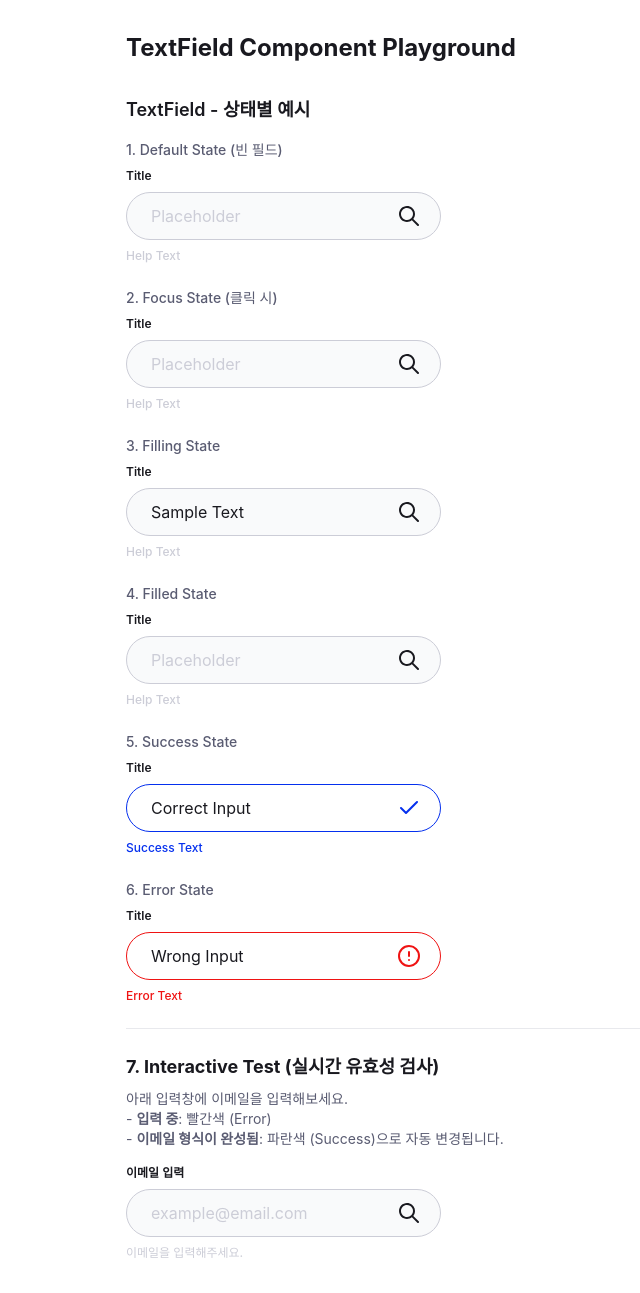
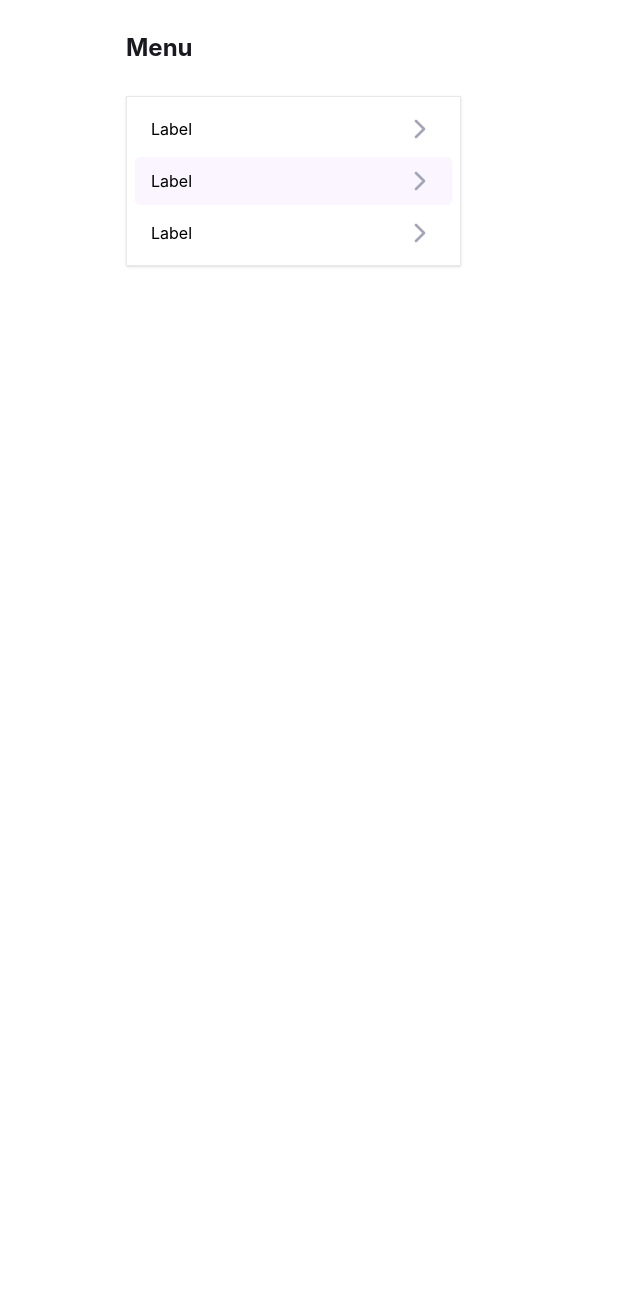
Before and after one commit to Leets-Official/StepBookStep-FE, a React (Vite) app: page / in a window 1280 px wide. Shown: the whole page, without its empty margins (98-738 px from the left). After the commit the page ends 800 px from the top, so only its background shows below. Built offline with nearby package versions, Linux system fonts and the light colour scheme; a web font is replaced by a local one.

Commit message:
feat : Menu 컴포넌트 구현

```diff
--- /dev/null
+++ b/src/components/Menu/Menu.styles.ts
@@ -0,0 +1,11 @@
+export const menuContainer = "flex flex-col w-[335px] bg-white border border-gray-200 p-2 rounded-[2xpx] shadow-sm gap-1";
+
+export const itemBase = "flex items-center justify-between w-full h-[48px] px-4 text-md font-md cursor-pointer transition-colors rounded-[5px]";
+
+export const itemActive = "bg-purple-50 text-black";
+
+export const itemInactive = "bg-transparent text-black hover:bg-purple-50/50";
+
+export const itemLabel = "flex-1 text-left";
+
+export const itemIcon = "w-8 h-14 text-gray-400";
--- /dev/null
+++ b/src/components/Menu/Menu.tsx
@@ -0,0 +1,14 @@
+import React from "react";
+import { menuContainer } from "./Menu.styles";
+
+interface MenuProps {
+  children: React.ReactNode;
+}
+
+export function Menu({ children }: MenuProps) {
+  return (
+    <ul className={menuContainer}>
+      {children}
+    </ul>
+  );
+}
--- /dev/null
+++ b/src/components/Menu/MenuItem.tsx
@@ -0,0 +1,23 @@
+import { itemBase, itemActive, itemInactive, itemLabel, itemIcon } from "./Menu.styles";
+import { ChevronRightIcon } from "@/assets/icons";
+
+interface MenuItemProps {
+  label: string;
+  interaction?: boolean;
+  onClick?: () => void;
+}
+
+export function MenuItem({ label, interaction = false, onClick }: MenuItemProps) {
+  return (
+    <li
+      className={[
+        itemBase,
+        interaction ? itemActive : itemInactive
+      ].join(" ")}
+      onClick={onClick}
+    >
+      <span className={itemLabel}>{label}</span>
+      <ChevronRightIcon className={itemIcon} />
+    </li>
+  );
+}
--- a/src/pages/PlayGround.tsx
+++ b/src/pages/PlayGround.tsx
@@ -1,143 +1,36 @@
+import { Menu } from "@/components/Menu/Menu";
+import { MenuItem } from "@/components/Menu/MenuItem";
 import { useState } from "react";
-import { TextField } from "@/components/TextField/TextField";
-import type { TextFieldState } from "@/components/TextField/TextField.types"; // 타입 import 추가
 
 export default function PlayGround() {
-  // TextField용 state
-  const [searchValue, setSearchValue] = useState("");
-  const [filledValue, setFilledValue] = useState("Sample Text");
 
-  // Success 및 Error 상태 테스트를 위한 State
-  const [successValue, setSuccessValue] = useState("Correct Input");
-  const [errorValue, setErrorValue] = useState("Wrong Input");
+  const [activeId, setActiveId] = useState<number | null>(1); // 사진처럼 2번째 아이템 기본 활성
 
-  // [중요] 7번 인터랙티브 테스트를 위한 State와 로직이 여기 있어야 합니다!
-  const [emailValue, setEmailValue] = useState("");
-
-  // 이메일 유효성 검사 함수
-  const getEmailState = (value: string): TextFieldState => {
-    if (value.length === 0) return "default"; // 입력 없으면 기본
-    const emailRegex = /^[^\s@]+@[^\s@]+\.[^\s@]+$/; // 이메일 정규식
-    return emailRegex.test(value) ? "success" : "error";
+  const handleMenuClick = (index: number) => {
+    setActiveId(prev => (prev === index ? null : index));
   };
-
-  // 현재 상태 계산
-  const currentEmailState = getEmailState(emailValue);
 
   return (
     <div className="p-8 space-y-8 max-w-4xl mx-auto">
-      <h1 className="text-2xl font-bold text-gray-900">TextField Component Playground</h1>
+      <h1 className="text-2xl font-bold text-gray-900 font-sans">Menu</h1>
 
-      {/* TextField 섹션 */}
-      <section className="space-y-6">
-        <h2 className="text-lg font-semibold text-gray-900 mb-4">TextField - 상태별 예시</h2>
-
-        {/* 1. Default State */}
-        <div className="space-y-2">
-          <p className="text-sm font-medium text-gray-600">1. Default State (빈 필드)</p>
-          <TextField
-            title="Title"
-            placeholder="Placeholder"
-            helpText="Help Text"
-            icon={true}
-            value={searchValue}
-            onChange={(e) => setSearchValue(e.target.value)}
-          />
-        </div>
-
-        {/* 2. Focus State */}
-        <div className="space-y-2">
-          <p className="text-sm font-medium text-gray-600">2. Focus State (클릭 시)</p>
-          <TextField
-            title="Title"
-            placeholder="Placeholder"
-            helpText="Help Text"
-            icon={true}
-          />
-        </div>
-
-        {/* 3. Filled State */}
-        <div className="space-y-2">
-          <p className="text-sm font-medium text-gray-600">3. Filling State</p>
-          <TextField
-            title="Title"
-            placeholder="Placeholder"
-            helpText="Help Text"
-            icon={true}
-            value={filledValue}
-            onChange={(e) => setFilledValue(e.target.value)}
-          />
-        </div>
-
-        {/* 4. Filled State (고정) */}
-        <div className="space-y-2">
-          <p className="text-sm font-medium text-gray-600">4. Filled State</p>
-          <TextField
-            title="Title"
-            placeholder="Placeholder"
-            helpText="Help Text"
-            icon={true}
-          />
-        </div>
-
-        {/* 5. Success State */}
-        <div className="space-y-2">
-          <p className="text-sm font-medium text-gray-600">5. Success State</p>
-          <TextField
-            title="Title"
-            placeholder="Placeholder"
-            helpText="Success Text"
-            icon={true}
-            value={successValue}
-            onChange={(e) => setSuccessValue(e.target.value)}
-            state="success"
-          />
-        </div>
-
-        {/* 6. Error State */}
-        <div className="space-y-2">
-          <p className="text-sm font-medium text-gray-600">6. Error State</p>
-          <TextField
-            title="Title"
-            placeholder="Placeholder"
-            helpText="Error Text"
-            icon={true}
-            value={errorValue}
-            onChange={(e) => setErrorValue(e.target.value)}
-            state="error"
-          />
-        </div>
-
-        {/* 구분선 */}
-        <hr className="border-gray-200" />
-
-        {/* 7. 실제 동작 테스트 (여기가 6번 div 밖으로 나와야 합니다) */}
-        <div className="space-y-2">
-          <h2 className="text-lg font-bold text-gray-900">7. Interactive Test (실시간 유효성 검사)</h2>
-          <p className="text-sm text-gray-600 mb-4">
-            아래 입력창에 이메일을 입력해보세요. <br/>
-            - <b>입력 중</b>: 빨간색 (Error) <br/>
-            - <b>이메일 형식이 완성됨</b>: 파란색 (Success)으로 자동 변경됩니다.
-          </p>
-
-          <TextField
-            title="이메일 입력"
-            placeholder="example@email.com"
-            helpText={
-              currentEmailState === "error"
-                ? "올바른 이메일 형식이 아닙니다."
-                : currentEmailState === "success"
-                  ? "사용 가능한 이메일입니다."
-                  : "이메일을 입력해주세요."
-            }
-            icon={true}
-            value={emailValue}
-            onChange={(e) => setEmailValue(e.target.value)}
-            state={currentEmailState}
-          />
-        </div>
-
-      </section>
+      <Menu>
+        <MenuItem
+          label="Label"
+          interaction={activeId === 0}
+          onClick={() => handleMenuClick(0)}
+        />
+        <MenuItem
+          label="Label"
+          interaction={activeId === 1}
+          onClick={() => handleMenuClick(1)}
+        />
+        <MenuItem
+          label="Label"
+          interaction={activeId === 2}
+          onClick={() => handleMenuClick(2)}
+        />
+      </Menu>
     </div>
   );
 }
```
Also changed, not shown: src/assets/icons/chevron-right.svg.
